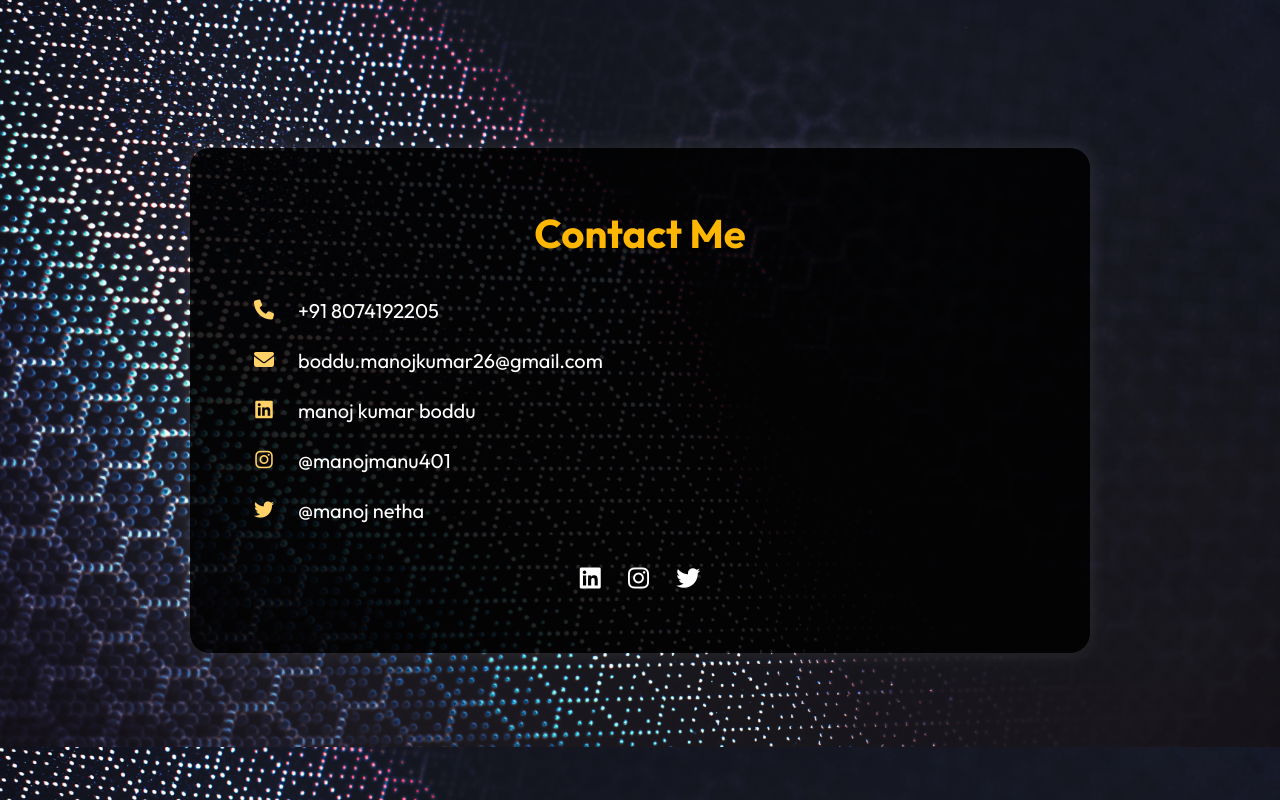
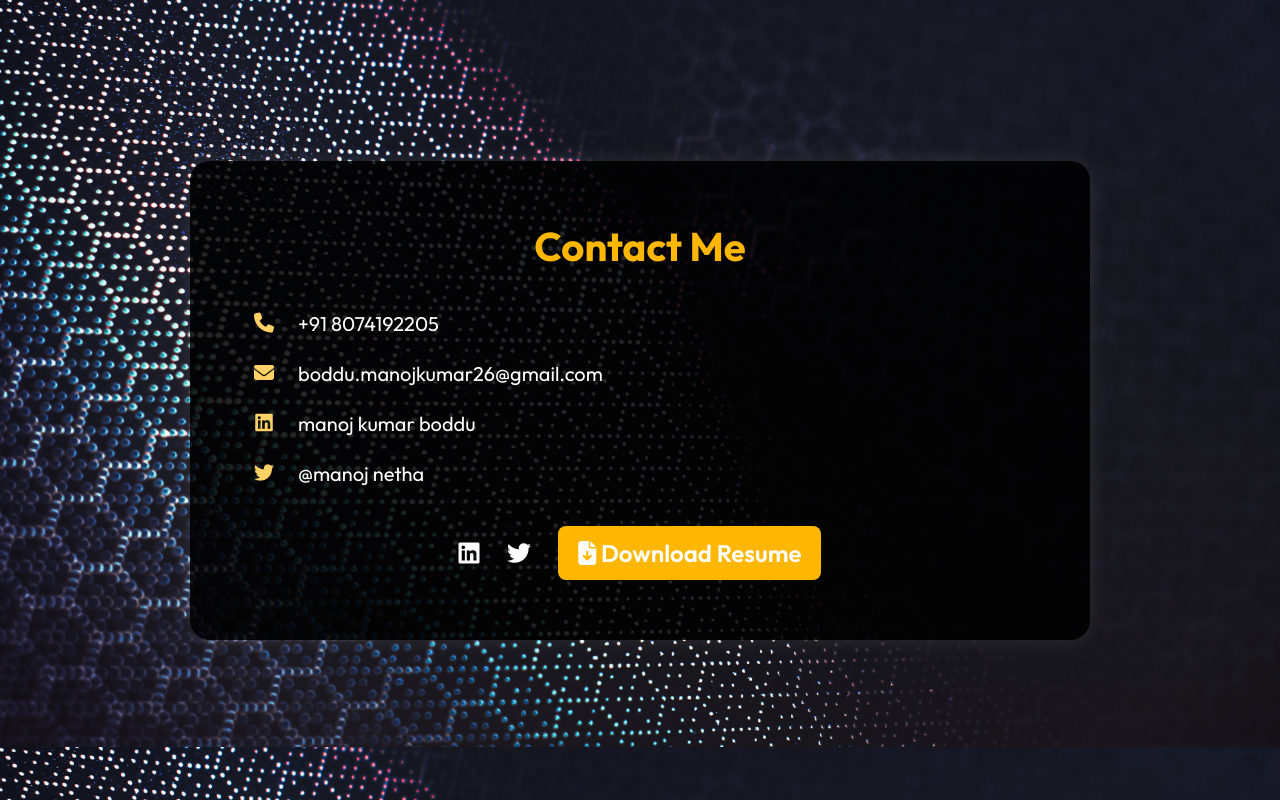
Before and after one commit to Manoj-Boddu/django-portfolio, a Django app: page /contact/ in a window 1280 px wide. Shown: the part 53-853 px from the top of the page. Run offline with Django 5.2, Linux system fonts and the light colour scheme.

Commit message:
Add resume download button

```diff
--- a/internalHome/templates/internalHome/contact.html
+++ b/internalHome/templates/internalHome/contact.html
@@ -122,6 +123,23 @@
       color: #ffd166;
     }
 
+    .resume-download {
+      display: inline-block;
+      margin-top: 30px;
+      padding: 12px 20px;
+      background-color: #ffb703;
+      color: black;
+      font-weight: 600;
+      border-radius: 8px;
+      text-decoration: none;
+      transition: background-color 0.3s, color 0.3s;
+    }
+
+    .resume-download:hover {
+      background-color: #ffd166;
+      color: black;
+    }
+
     @media (max-width: 600px) {
       .contact-card {
         padding: 40px 25px;
@@ -175,19 +193,17 @@
       </div>
 
       <div class="info">
-        <i class="fab fa-instagram"></i>
-        <a href="https://instagram.com/manojmanu401" target="_blank">@manojmanu401</a>
-      </div>
-
-      <div class="info">
         <i class="fab fa-twitter"></i>
         <a href="https://twitter.com/manojnetha" target="_blank">@manoj netha</a>
       </div>
 
+      <!-- Social + Resume Download -->
       <div class="social-icons">
         <a href="https://linkedin.com/in/manoj-kumar-boddu" target="_blank"><i class="fab fa-linkedin"></i></a>
-        <a href="https://instagram.com/manojmanu401" target="_blank"><i class="fab fa-instagram"></i></a>
         <a href="https://twitter.com/manojnetha" target="_blank"><i class="fab fa-twitter"></i></a>
+        <a href="{% static 'resume/Manoj_Boddu_Resume.pdf' %}" download class="resume-download">
+          <i class="fas fa-file-download"></i> Download Resume
+        </a>
       </div>
     </div>
   </section>
```
Also changed, not shown: other parts of internalHome/templates/internalHome/contact.html (+1 -0 lines).
